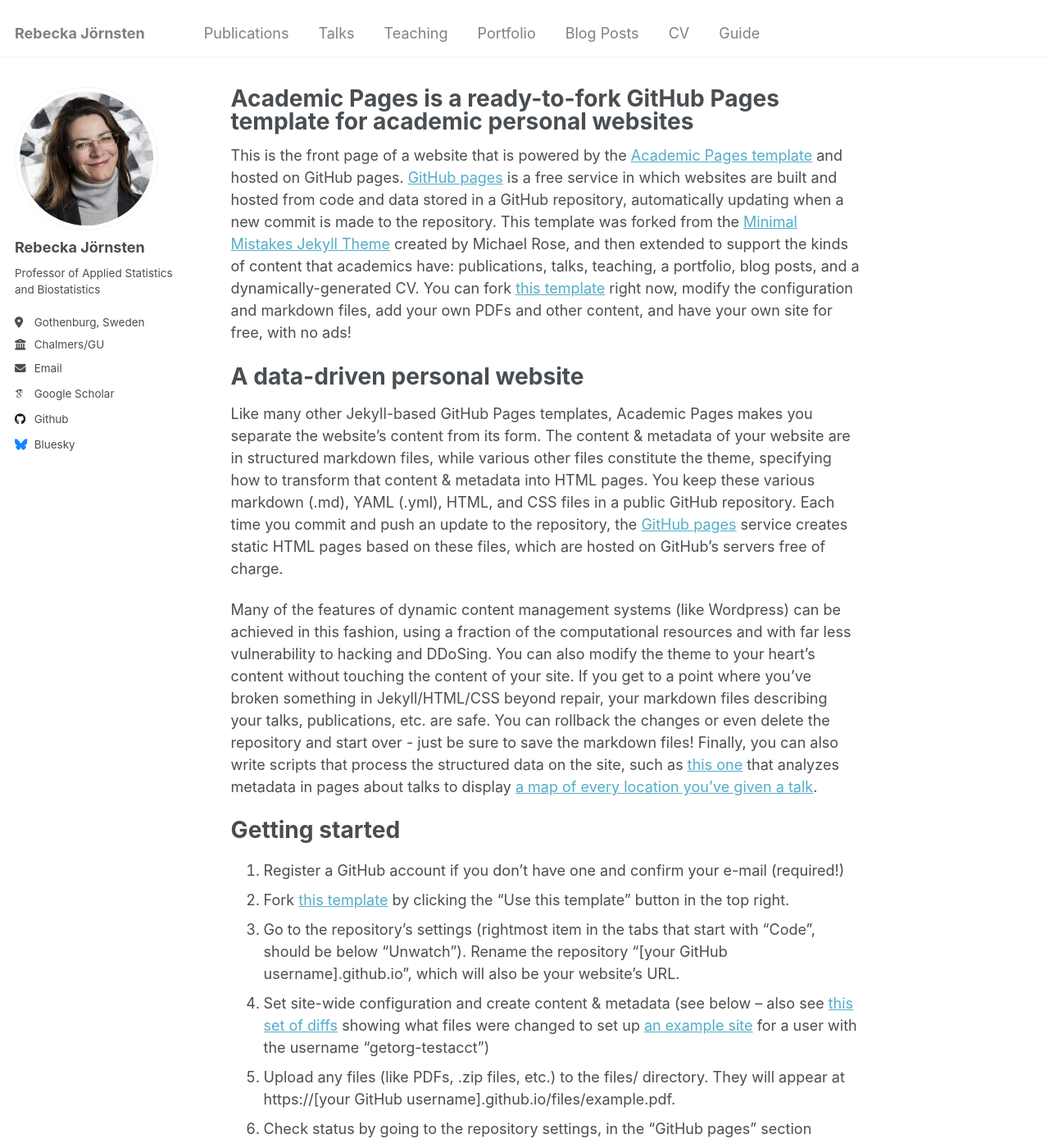
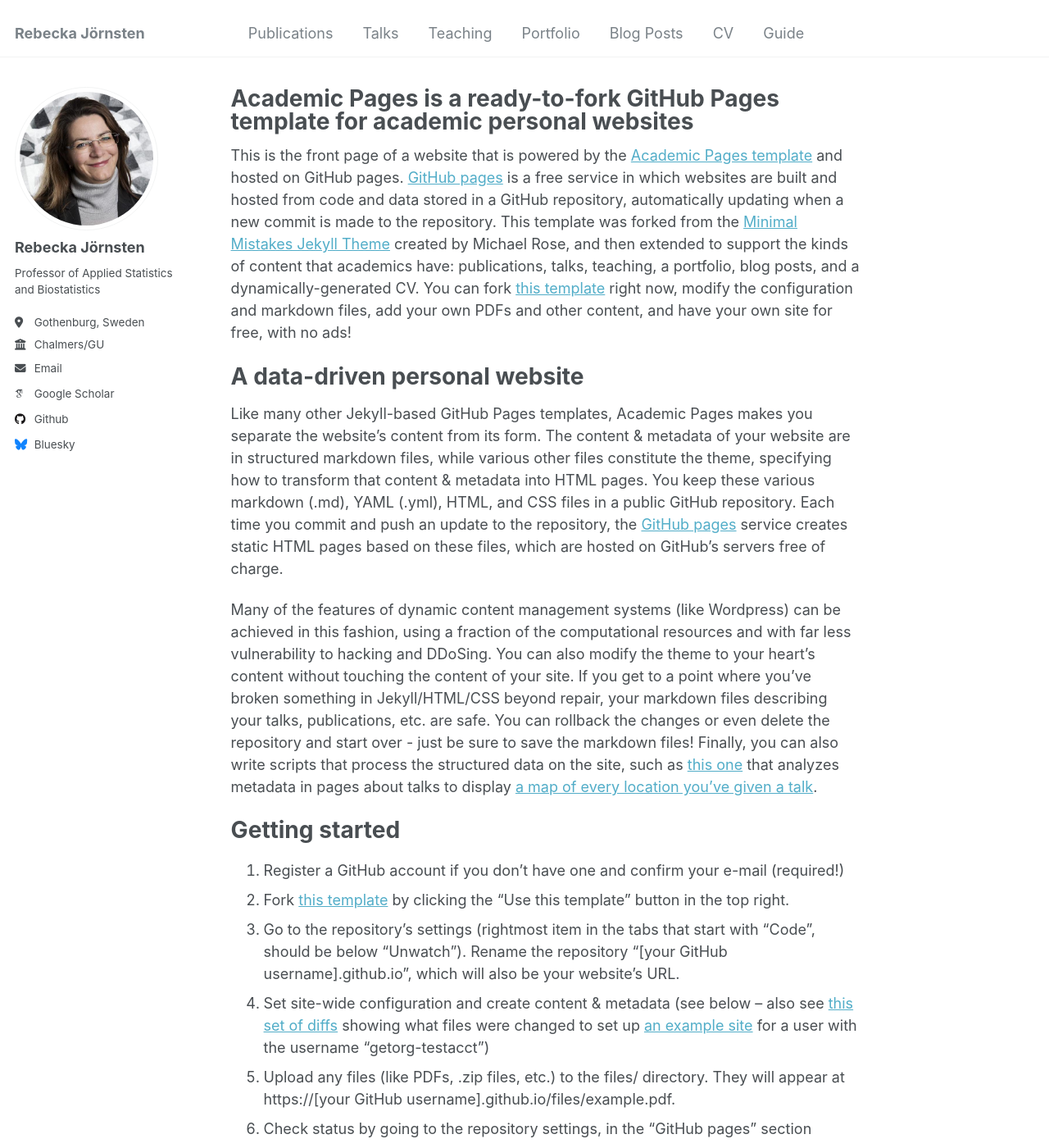
Before and after one commit to rjornsten/rjornsten.github.io, a Jekyll site: the page built from _pages/about.md, in a window 1280 px wide and 1400 px high. Shown: the whole window at 82% size. Built offline with Jekyll 4.4.1, drawn with Linux system fonts in a browser that asks for light colours; some web fonts are replaced.

Commit message:
Update _masthead.scss

```diff
--- a/_sass/_masthead.scss
+++ b/_sass/_masthead.scss
@@ -52,7 +52,7 @@
   white-space: nowrap;
 
   &--lg {
-    padding-right: 2em;
+    padding-right: 5em;
     font-weight: 700;
   }
 }
```
